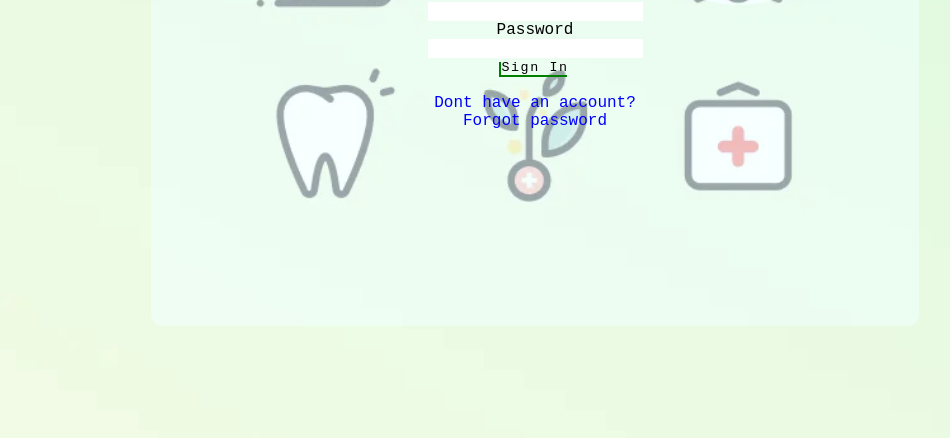
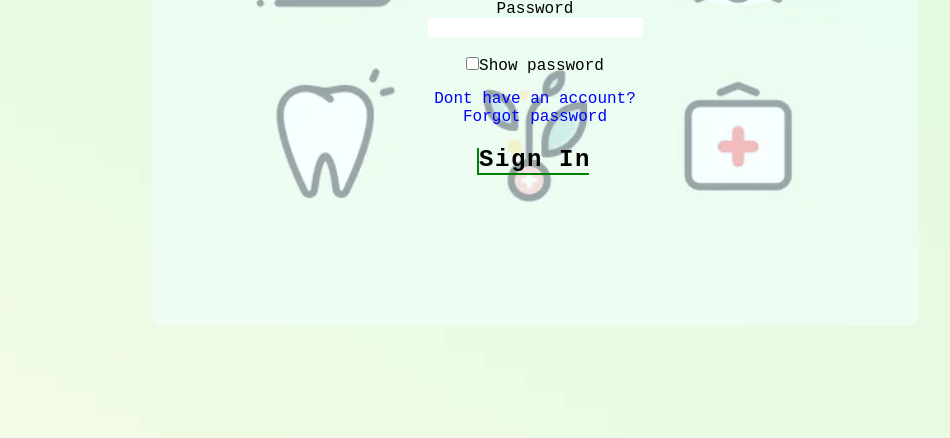
Before and after one commit to heyitsjearbear/hospital-signin-page, a plain HTML site: page index.html in a window 1280 px wide. Shown: the part 362-800 px from the top of the page, without its empty margins (105-1055 px from the left). Drawn offline with Linux system fonts and the light colour scheme.

Commit message:
adjust margin between elements

```diff
--- a/index.html
+++ b/index.html
@@ -1,35 +1,47 @@
 <!DOCTYPE html>
 <html lang="en">
   <head>
-    <meta charset="UTF-8">
-    <meta http-equiv="X-UA-Compatible" content="IE=edge">
-    <meta name="viewport" content="width=device-width, initial-scale=1.0">
-    <link rel = "stylesheet" href = "styles.css">
+    <meta charset="UTF-8" />
+    <meta http-equiv="X-UA-Compatible" content="IE=edge" />
+    <meta name="viewport" content="width=device-width, initial-scale=1.0" />
+    <link rel="stylesheet" href="styles.css" />
     <title>Document</title>
   </head>
   <body>
     <main>
-        <h1>Good to see you again</h1>
-        <form method = "post">
-            <label for = "user_email">Email</label>
+      <h1 style = "margin-bottom: 20px;">Good to see you again</h1>
+      <form method="post">
+        <label for="user_email">Email</label>
+        <br />
+        <input style = "margin-bottom: 20px;" required id="user_email" type="email" />
+        <br />
+        <label for="pass">Password</label>
+        <br />
+        <input style = "margin-bottom: 20px;" required id="pass" type="password" />
+        <br />
+        <input style = "margin-bottom: 20px;" type="checkbox" onclick="showPassword()" />Show password <br />
+        <a>Dont have an account?</a>
         <br>
-            <input required id = "user_email" type = "email">
+        <a >Forgot password</a>
         <br>
-            <label for = "pass">Password</label>
-            <br>
-            <input required id = "pass" type = "password">
-            <br>
-            <button type = "submit" onclick="validation()">Sign In</button>
+        <button style = "margin-top: 20px;" type="submit" onclick="validation()">Sign In</button>
       </form>
-        <br>
-        <a>Dont have an account?</a>
-        <a>Forgot password</a>
+      <br />
       <script>
-            function validation()
-            {
+        function validation() {
           let email = document.getElementById("user_email").value;
           let password = document.getElementById("pass").value;
-                (email == "admin@it.com" && password == "admin") ? alert("login success"):alert("login failed");
+          email == "admin@it.com" && password == "admin"
+            ? alert("login success")
+            : alert("login failed");
+        }
+        function showPassword() {
+          let pass = document.getElementById("pass");
+          if (pass.type === "password") {
+            pass.type = "text";
+          } else {
+            pass.type = "password";
+          }
         }
       </script>
     </main>
--- a/styles.css
+++ b/styles.css
@@ -20,6 +20,16 @@ input {
   background-color: white;
   cursor: text;
   font-size: 17px;
+}
+input[type = "checkbox"]{
+  appearance: auto;
+  cursor: pointer;
+}
+
+@media (max-width: 400px){
+  input[type = "email"],input[type = "password"],input[type = "text"]{
+    width: 140px;
+  }
 }
 
 html {
@@ -50,10 +60,11 @@ main {
 
 
 button {
-  border: 2px solid var(--darkestBlue);
   cursor: pointer;
   background-color: transparent;
   box-shadow: -2px 2px green;
+  font-size: x-large;
+  font-weight:bold;
 }
 
 button:hover {
```
Lines whose indentation alone changed are shown as unchanged.
